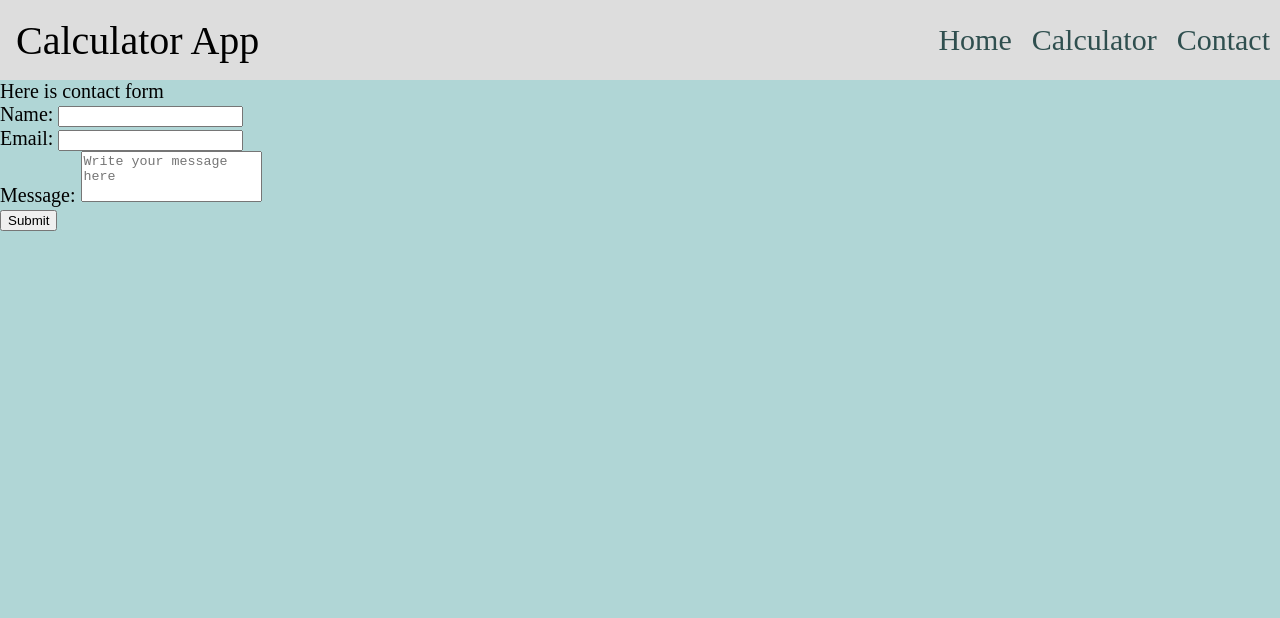
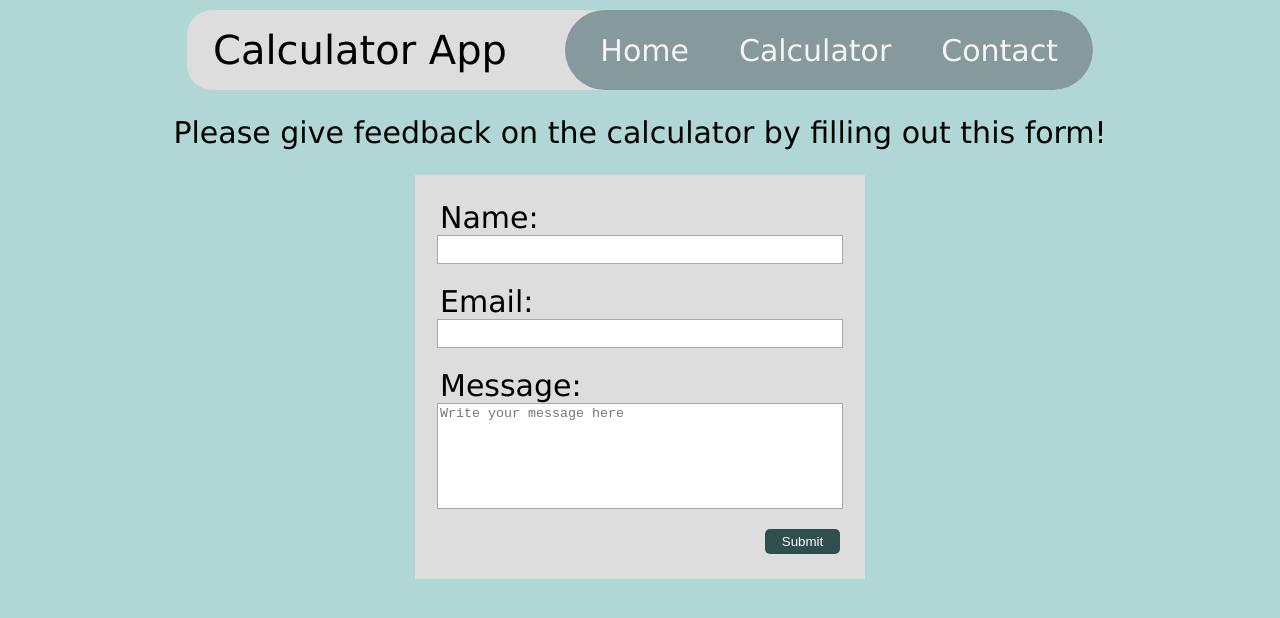
Before and after one commit to aOlsvik/IDATT2105---Fullstack-applikasjonsutvikling, a Vue app in the folder Øving 2/calculator/: page /contact in a window 1280 px wide. Shown: the top 618 px of the page. Built offline with nearby package versions, Linux system fonts and the light colour scheme.

Commit message:
Created form

```diff
--- a/Øving 2/calculator/src/App.vue
+++ b/Øving 2/calculator/src/App.vue
@@ -1,5 +1,6 @@
 <script setup>
   import { RouterLink, RouterView } from "vue-router";
+
 </script>
 
 <template>
@@ -16,8 +17,10 @@
   </body>
 </template>
 
+
 <style scoped>
   body {
+    font-family:Verdana, Geneva, Tahoma, sans-serif;
   display: flex;
   flex-direction: column;
   margin: 0;
@@ -26,28 +29,33 @@
 }
 
   nav {
+
     display: flex;
+    align-self: center;
     align-items: center;
     justify-content: center;
     background-color: #ddd;
-    width: 100%;
+    width: 70%;
     height: 80px;
+    border-radius: 25px 40px 40px 25px;
+    padding-left: 10px;
+    margin-top: 10px;
   }
   label{
-    float: left;
     font-size: 40px;
     margin-right: auto;
     margin-left: 1rem;
   }
 
   ul {
-    float: right;
     display: flex;
     justify-content: center;
-    align-content: center;
     margin: 0;
-    padding: 0;
+    padding: 0 10px;
     height: 100%;
+    background-color: rgb(134, 153, 156);
+    border-radius: 40px;
+
   }
 
   li {
@@ -58,6 +66,7 @@
     align-content: center;
     list-style: none;
     padding: 0 5px;
+    margin: 0 15px 0 15px
   }
 
   a {
@@ -66,13 +75,14 @@
     justify-content: center;
     align-items: center;
     text-decoration: none;
-    color: darkslategray;
+    color: whitesmoke;
     padding: 5px;
     border-radius: 5px;
   }
 
   a:hover, a:focus {
-    background-color: #eee;
+    background-color: #99cfe4;
+    color:black;
   }
 
 
--- a/Øving 2/calculator/src/components/Calculator.vue
+++ b/Øving 2/calculator/src/components/Calculator.vue
@@ -132,9 +132,10 @@
 </script>
 
 <style scoped>
+
 body{
     align-items: center;
-    margin-top: 20px;
+    margin-top: 50px;
 }
 .grid-container{
   padding:10px;
--- a/Øving 2/calculator/src/components/ContactForm.vue
+++ b/Øving 2/calculator/src/components/ContactForm.vue
@@ -10,13 +10,55 @@
             <input type="email" id="email">
         </div>
         <div class="message-input">
-            <label for="">Message: </label>
-            <textarea style="resize: none;" cols="20" maxlength="200" rows="3" placeholder="Write your message here"></textarea>
+            <label for="message">Message: </label>
+            <textarea style="resize: none;" placeholder="Write your message here" id="message"></textarea>
         </div>
         <button>Submit</button>
     </form>
     </body>
 </template>
 <style scoped>
+    body{
+        align-items: center;
 
+    }
+    form {
+        background-color: #ddd;;
+        padding: 25px;
+        display: grid;
+        row-gap: 20px;
+        width: 400px;
+    }
+    form button {
+        background-color: darkslategray;
+        color:white;
+        border:0;
+        border-radius: 5px;
+        height: 25px;
+        width: 75px;
+        justify-self: flex-end;
+    }
+    form button:hover {
+        background-color: cadetblue;
+    }
+    label, input {
+        display: block;
+    }
+    input, textarea {
+        border: 0.5px solid darkgray;
+        width: 100%;
+    }
+    textarea {
+        height: 100px;
+    }
+    .name-input, .email-input, .message-input{
+        display: grid;
+        justify-items: center;
+    }
+    form label {
+        justify-self: flex-start;
+    }
+    input {
+        height: 25px;;
+    }
 </style>
--- a/Øving 2/calculator/src/views/ContactView.vue
+++ b/Øving 2/calculator/src/views/ContactView.vue
@@ -4,13 +4,16 @@
 
 <template>
     <div>
-        Here is contact form
+        Please give feedback on the calculator by filling out this form!
     </div>
     <ContactForm />
 </template>
 
 <style scoped>
     * {
-        font-size: 20px;
+        display: flex;
+        justify-content: center;
+        font-size: 30px;
+        margin-top: 25px;
     }
 </style>
--- a/Øving 2/calculator/src/views/HomeView.vue
+++ b/Øving 2/calculator/src/views/HomeView.vue
@@ -1,5 +1,15 @@
 <template>
-    <div>
-        Hello, ur home
+    <div class="title">
+        <h1>Home Page</h1>
     </div>
 </template>
+
+<style scoped>
+    h1{
+        font-size: 200px;
+        font-weight: lighter;
+    }
+    .title {
+        text-align: center;
+    }
+</style>
```
Also changed, not shown: Øving 2/calculator/src/assets/main.css (line endings or trailing spaces).
